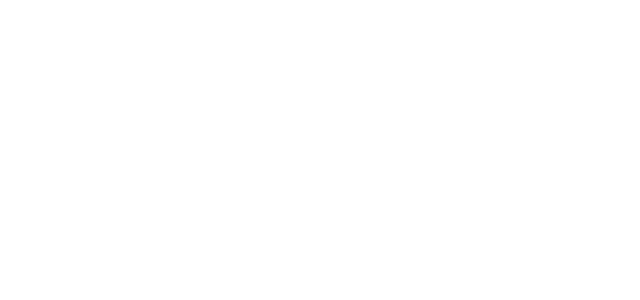
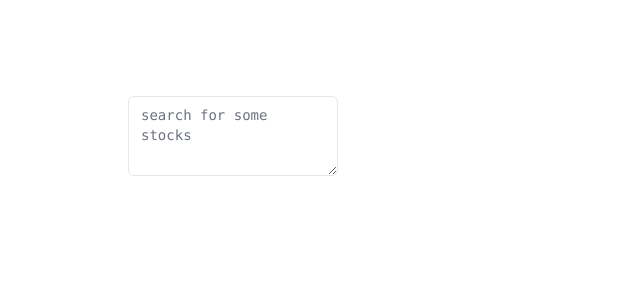
Before and after one commit to toanminhbui/stockify, a Next.js app: page / in a window 1280 px wide. Shown: the top 300 px of the page, without its empty margins (0-640 px from the left). Built offline with nearby package versions, Linux system fonts and the light colour scheme.

Commit message:
fixed cors and api path issue, important for when api request from front end returns 500 or 404 error

```diff
--- a/app/page.tsx
+++ b/app/page.tsx
@@ -1,10 +1,10 @@
 import Image from "next/image";
-
+import SearchBar from "@/components/ui/search";
 export default function Home() {
   return (
     <main className="flex min-h-screen flex-col items-center justify-between p-24">
       <div className="z-10 w-full max-w-5xl items-center justify-between font-mono text-sm lg:flex">
-
+        <SearchBar/>
       </div>
     </main>
   );
--- a/components/ui/search.tsx
+++ b/components/ui/search.tsx
@@ -1,25 +1,84 @@
-import { Textarea } from "@/components/ui/textarea"
-import { useState } from "react"
+'use client'
+import React, { ChangeEvent, useState } from "react";
+import { Textarea } from "@/components/ui/textarea";
 
+interface Stock {
+    s: string;
+    n: string;
+    t: string;
+}
+
+interface ApiResponse {
+    data: Stock[];
+}
+
+interface StockAnalysis {
+    symbol: string,
+    current_price: number,
+    price_change: number,
+    percent_change: number,
+    analysis: string,
+    market_sentiment: string,
+
+}
 export default function SearchBar() {
-    const [searchValue, setSearchValue] = useState("")
+  const [results, setResults] = useState<Stock[]>([]);
+  const [analyze, setAnalyst] = useState<StockAnalysis|null>(null);
+  async function handleChange(event: ChangeEvent<HTMLTextAreaElement>) {
+    const currentValue = event.target.value;
 
-    function handleChange(event) {
-        const newValue = event.target.value
-        setSearchValue(newValue)
+    console.log("Current textarea value:", currentValue);
 
-        // Now you can do something with the value
-        console.log("Current textarea value:", newValue)
+    try {
+      const response = await fetch(`https://api.stockanalysis.com/api/search?q=${currentValue}`);
 
-        // You can perform any other operations with newValue here
+      if (!response.ok) {
+        throw new Error(`HTTP error! status: ${response.status}`);
+      }
+
+      const jsonResponse: ApiResponse = await response.json();
+
+      // Extract the array of Stock objects from the data property
+      setResults(jsonResponse.data);
+    } catch (error) {
+      console.error("There was a problem with the fetch operation:", error);
+      setResults([]);
+    }
+  }
+
+  async function handleClick(symbol: string) {
+    try {
+      const response = await fetch(`/api/analyze?symbol=${symbol}`);
+      if (!response.ok) {
+        throw new Error(`HTTP error! status: ${response.status}`);
+      }
+      const data = await response.json();
+      setAnalyst(data);
+      // Handle the response data as needed
+    } catch (error) {
+      console.error("There was a problem with the analysis fetch operation:", error);
+    }
   }
 
   return (
+    <div>
       <Textarea
         onChange={handleChange}
         id="stock"
         placeholder="search for some stocks"
-            value={searchValue}
       />
-    )
+      {results.length > 0 && (
+        <ul>
+          {results.map((stock, index) => (
+            <li key={index} onClick={() => handleClick(stock.s)}>
+              {stock.s} - {stock.n} ({stock.t})
+            </li>
+          ))}
+        </ul>
+      )}
+      { analyze && (
+        <span>{analyze.analysis}</span>
+      )}
+    </div>
+  );
 }
```
Also changed, not shown: 1 other file (tests, documents, lock files or other folders). Lines whose indentation alone changed are shown as unchanged.
